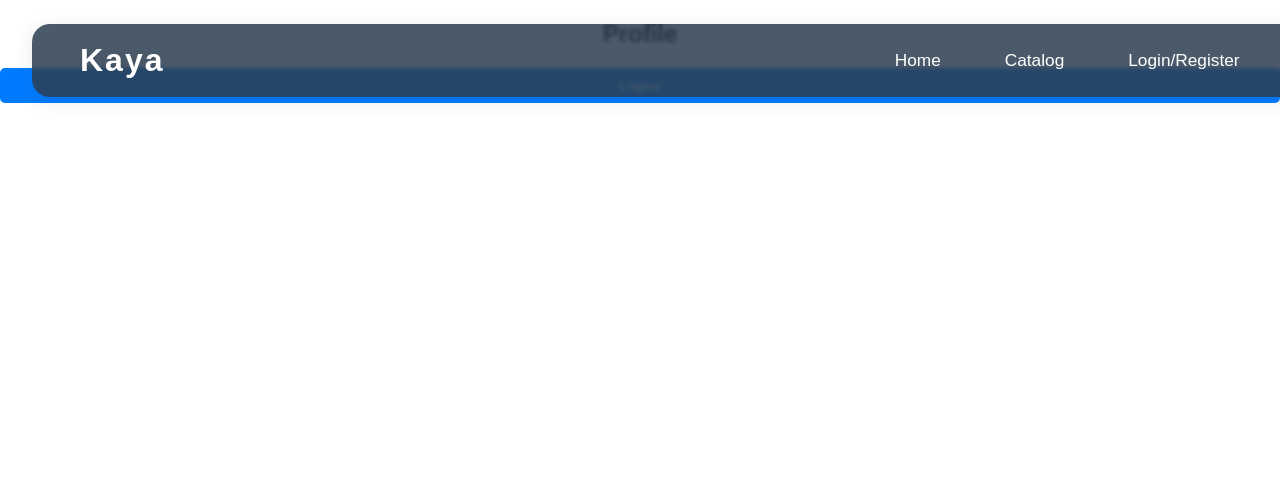
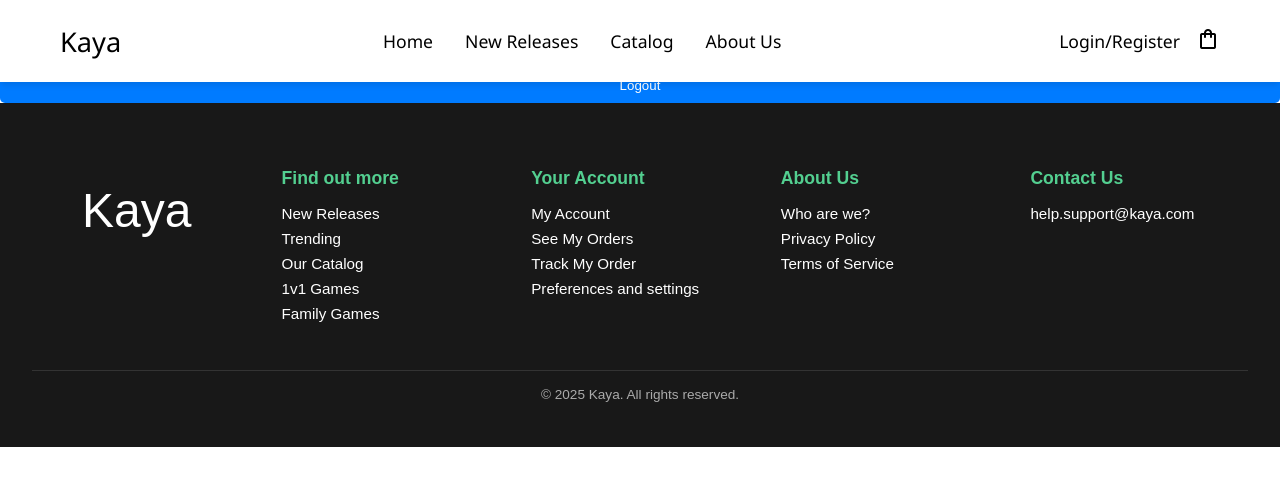
Before and after one commit to Godfingers21/Projet_BDD, a Vue app in the folder frontend/: page /profile in a window 1280 px wide. Shown: the top 486 px of the page. Built offline with nearby package versions, Linux system fonts and the light colour scheme; no server answers.

Commit message:
Refonte frontend: Landing page, navbar, footer

```diff
--- a/frontend/index.html
+++ b/frontend/index.html
@@ -4,7 +4,9 @@
     <meta charset="UTF-8" />
     <link rel="icon" type="image/svg+xml" href="/vite.svg" />
     <meta name="viewport" content="width=device-width, initial-scale=1.0" />
-    <title>Vite + Vue</title>
+    <!--Link vers icones externes-->
+    <link rel="stylesheet" href="https://fonts.googleapis.com/css2?family=Material+Symbols+Outlined:opsz,wght,FILL,GRAD@20..48,100..700,0..1,-50..200&icon_names=shopping_bag" />
+    <title>Kaya - Boardgames</title>
   </head>
   <body>
     <div id="app"></div>
--- a/frontend/src/App.vue
+++ b/frontend/src/App.vue
@@ -2,15 +2,19 @@
   <div id="app">
     <NavBar v-if="$route.path !== '/login'" />
     <router-view />
+    <FooterComponent />
   </div>
 </template>
 
 <script>
 import NavBar from "./components/NavBar.vue";
+import FooterComponent from './components/FooterComponent.vue';
+
 export default {
   name: "App",
   components: {
     NavBar,
+    FooterComponent,
   },
 };
 </script>
--- /dev/null
+++ b/frontend/src/components/FooterComponent.vue
@@ -0,0 +1,114 @@
+<template>
+  <footer class="footer">
+    <div class="footer-content">
+        <div class="logo-container">
+            <h1 class="logo">Kaya</h1>
+        </div>
+      <div class="footer-column">
+        <h3>Find out more</h3>
+        <ul>
+          <li><a href="#">New Releases</a></li>
+          <li><a href="#">Trending</a></li>
+          <li><a href="#">Our Catalog</a></li>
+          <li><a href="#">1v1 Games</a></li>
+          <li><a href="#">Family Games</a></li>
+        </ul>
+      </div>
+
+      <div class="footer-column">
+        <h3>Your Account</h3>
+        <ul>
+          <li><a href="#">My Account</a></li>
+          <li><a href="#">See My Orders</a></li>
+          <li><a href="#">Track My Order</a></li>
+          <li><a href="#">Preferences and settings</a></li>
+        </ul>
+      </div>
+
+      <div class="footer-column">
+        <h3>About Us</h3>
+        <ul>
+          <li><a href="#">Who are we?</a></li>
+          <li><a href="#">Privacy Policy</a></li>
+          <li><a href="#">Terms of Service</a></li>
+        </ul>
+      </div>
+
+      <div class="footer-column">
+        <h3>Contact Us</h3>
+        <ul>
+          <li><a href="mailto:help.support@kaya.com">help.support@kaya.com</a></li>
+        </ul>
+      </div>
+    </div>
+
+    <hr class="divider" />
+
+    <div class="footer-bottom">
+      <p>© 2025 Kaya. All rights reserved.</p>
+    </div>
+  </footer>
+</template>
+
+<style scoped>
+.footer {
+  background-color: #181818;
+  color: white;
+  padding: 3rem 2rem 2rem;
+  font-size: 0.95rem;
+}
+
+.footer-content {
+  display: grid;
+  grid-template-columns: repeat(auto-fit, minmax(160px, 1fr));
+  gap: 2rem;
+}
+
+.footer-content .logo {
+  font-size: 3rem;
+  font-weight: 500;
+  margin-left: 50px;
+}
+
+.footer-content{
+    text-align: left;
+}
+
+.footer-column h3 {
+  color: #53cf90;
+  margin-bottom: 1rem;
+  font-size: 1.1rem;
+}
+
+.footer-column ul {
+  list-style: none;
+  padding: 0;
+}
+
+.footer-column li {
+  margin-bottom: 0.5rem;
+}
+
+.footer-column a {
+  text-decoration: none;
+  color: white;
+  transition: 0.3s;
+}
+
+.footer-column a:hover {
+  color: #53cf90;
+}
+
+.divider {
+  margin: 2rem 0 1rem;
+  border: none;
+  height: 1px;
+  background-color: #333;
+}
+
+.footer-bottom {
+  text-align: center;
+  font-size: 0.85rem;
+  color: #aaa;
+}
+</style>
--- /dev/null
+++ b/frontend/src/components/HeroSection.vue
@@ -0,0 +1,74 @@
+<template>
+    <section class="hero">
+      <div class="hero-content">
+        <h1>Kaya</h1>
+        <p>Games that create <span class="highlight">memories</span>, not just winners.</p>
+        <router-link to="/catalog"><button class="cta">Discover</button></router-link>
+      </div>
+    </section>
+  </template>
+
+  <style scoped>
+  .hero {
+    height: 100vh;
+    background-image: url('https://cdn.jsdelivr.net/gh/godfingers21/projet_bdd/frontend/src/assets/background_homepage.webp');
+    background-size: cover;
+    background-position: center;
+    position: relative;
+    display: flex;
+    align-items: center;
+    justify-content: center;
+    text-align: center;
+    color: white;
+  }
+
+  .hero::after {
+    content: '';
+    position: absolute;
+    top: 0;
+    left: 0;
+    width: 100%;
+    height: 100%;
+    background: rgba(0, 0, 0, 0.4);
+    z-index: 1;
+  }
+
+  .hero-content {
+    position: relative;
+    z-index: 2;
+  }
+
+  .hero h1 {
+    font-size: 4rem;
+    margin-bottom: 1rem;
+  }
+
+  .hero p {
+    font-size: 1.5rem;
+    margin-bottom: 2rem;
+    text-shadow: 2px 2px 4px rgba(0, 0, 0, 0.3);
+  }
+
+  .highlight {
+    color: #53cf90;
+  }
+
+  .cta {
+    padding: 0.75rem 2.5rem;
+    font-size: 1rem;
+    border: 3px solid white;
+    border-radius: 2rem;
+    background-color: #53cf9100;
+    color: white;
+    cursor: pointer;
+    transition: 0.3s;
+  }
+
+  .cta:hover {
+    background-color: #43b67d;
+    border: 3px solid #43b67d;
+  }
+
+
+
+  </style>
--- a/frontend/src/components/NavBar.vue
+++ b/frontend/src/components/NavBar.vue
@@ -1,12 +1,21 @@
 <template>
   <nav class="navbar">
-    <h1>Kaya</h1>
-    <ul>
-      <li><router-link to="/">Home</router-link></li>
-      <li><router-link to="/catalog">Catalog</router-link></li>
-      <li v-if="!isAuthenticated"><router-link to="/login">Login/Register</router-link></li>
-      <li v-else><router-link to="/profile">Profile</router-link></li>
-    </ul>
+    <div class="nav-left">
+      <router-link to="/"><h1>Kaya</h1></router-link>
+    </div>
+
+    <div class="nav-center">
+      <router-link to="/" class="nav-link">Home</router-link>
+      <router-link to="/catalog" class="nav-link">New Releases</router-link>
+      <router-link to="/catalog" class="nav-link">Catalog</router-link>
+      <router-link to="/aboutus" class="nav-link">About Us</router-link>
+
+    </div>
+    <div class="nav-right">
+      <router-link to="/login" v-if="!isAuthenticated" class="nav-link">Login/Register</router-link>
+      <router-link to="/profile" v-else class="nav-link">Profile</router-link>
+      <router-link to="/"><span class="material-symbols-outlined">shopping_bag</span></router-link>
+    </div>
   </nav>
 </template>
 
@@ -22,61 +31,63 @@ onMounted(() => {
 
 <style scoped>
 .navbar {
+  font-family: 'Segoe UI', sans-serif;
   position: fixed;
-  top: 0;
-  left: 0;
-  width: 92%;
-  z-index: 2;
+  z-index: 100; /*au dessus de n importe quel element*/
+  margin: 0;
+  padding: 1rem 0;
+  width:100vw;
+  height: 50px;
+  color: black;
   display: flex;
   justify-content: space-between;
   align-items: center;
-  padding: 18px 48px;
-  background: rgba(44, 62, 80, 0.85); /* Fond semi-transparent */
-  border-radius: 18px;
-  margin: 24px 32px 32px 32px;
-  box-shadow: 0 4px 18px rgba(44, 62, 80, 0.12);
-  backdrop-filter: blur(2px);
+  background: rgb(255, 255, 255);
+  box-shadow: 0 4px 6px -1px rgba(0, 0, 0, 0.1);
 }
 
-.navbar h1 {
-  font-size: 2rem;
-  color: #fff;
-  letter-spacing: 2px;
-  font-weight: 700;
-  margin: 0;
-  text-shadow: 0 2px 8px rgba(0,0,0,0.08);
+a{
+  text-decoration: none;
+}
+.nav-left {
+  margin-left: 60px ;
+}
+.navbar .nav-left h1 {
+  font-size: 1.7rem;
+  font-weight: 500;
+  color: black;
 }
 
-.navbar ul {
-  list-style: none;
-  display: flex;
-  gap: 28px;
-  margin: 0;
-  padding: 0;
+.navbar .nav-link{
+  margin: 0 1rem;
+  font-size: 1.1rem;
+  text-decoration: none;
+  color: black;
+  font-weight: 500;
+
+}
+.navbar .nav-link:hover {
+  transition: 0.5s;
+  color: #53cf90;
 }
 
-.navbar ul li {
+.nav-center{
+  display: flex;
+  align-items: center;
+}
+.nav-right{
+  margin-right: 60px;
   display: flex;
   align-items: center;
 }
 
-.navbar ul li a {
-  color: #fff;
-  text-decoration: none;
-  font-size: 1.08rem;
-  font-weight: 500;
-  padding: 8px 18px;
-  border-radius: 8px;
-  transition: background 0.2s, color 0.2s, box-shadow 0.2s;
-  box-shadow: 0 2px 8px rgba(44, 62, 80, 0.04);
-}
-
-.navbar ul li a.router-link-exact-active,
-.navbar ul li a:hover {
-  background: rgba(255,255,255,0.18);
-  color: #ffe082;
-  box-shadow: 0 4px 16px rgba(44, 62, 80, 0.10);
-  text-decoration: none;
+.material-symbols-outlined {
+  color: black;
+  font-variation-settings:
+  'FILL' 0,
+  'wght' 400,
+  'GRAD' 0,
+  'opsz' 24
 }
 
 @media (max-width: 700px) {
--- a/frontend/src/pages/HomePage.vue
+++ b/frontend/src/pages/HomePage.vue
@@ -1,4 +1,10 @@
 <template>
+  <main>
+    <HeroSection />
+  </main>
+
+
+  <!--
   <div class="landing-container">
     <div class="overlay"></div>
     <div class="landing-content">
@@ -9,8 +15,13 @@
       <router-link to="/catalog" class="discover-btn">Discover</router-link>
     </div>
   </div>
+  -->
 </template>
 
+<script setup>
+  import HeroSection from '../components/HeroSection.vue';
+
+</script>
 <style scoped>
 .landing-container {
   min-height: 100vh;
--- a/frontend/src/style.css
+++ b/frontend/src/style.css
@@ -13,49 +13,28 @@
   -moz-osx-font-smoothing: grayscale;
 }
 
-a {
-  font-weight: 500;
-  color: #646cff;
-  text-decoration: inherit;
-}
-a:hover {
-  color: #535bf2;
+* {
+  box-sizing: border-box;
+  margin: 0;
+  padding: 0;
 }
 
 body {
+  font-family: sans-serif;
+  background-color: white;
+  color: black;
   margin: 0;
   display: flex;
-  place-items: center;
+  flex-direction: column;
+  align-items: center;
+  justify-content: center;
   min-width: 320px;
   min-height: 100vh;
 }
 
-h1 {
-  font-size: 3.2em;
-  line-height: 1.1;
-}
-
-button {
-  border-radius: 8px;
-  border: 1px solid transparent;
-  padding: 0.6em 1.2em;
-  font-size: 1em;
-  font-weight: 500;
-  font-family: inherit;
-  background-color: #1a1a1a;
-  cursor: pointer;
-  transition: border-color 0.25s;
-}
-button:hover {
-  border-color: #646cff;
-}
-button:focus,
-button:focus-visible {
-  outline: 4px auto -webkit-focus-ring-color;
-}
-
-.card {
-  padding: 2em;
+html, body {
+  width: 100%;
+  overflow-x: hidden;
 }
 
 #app {
```
